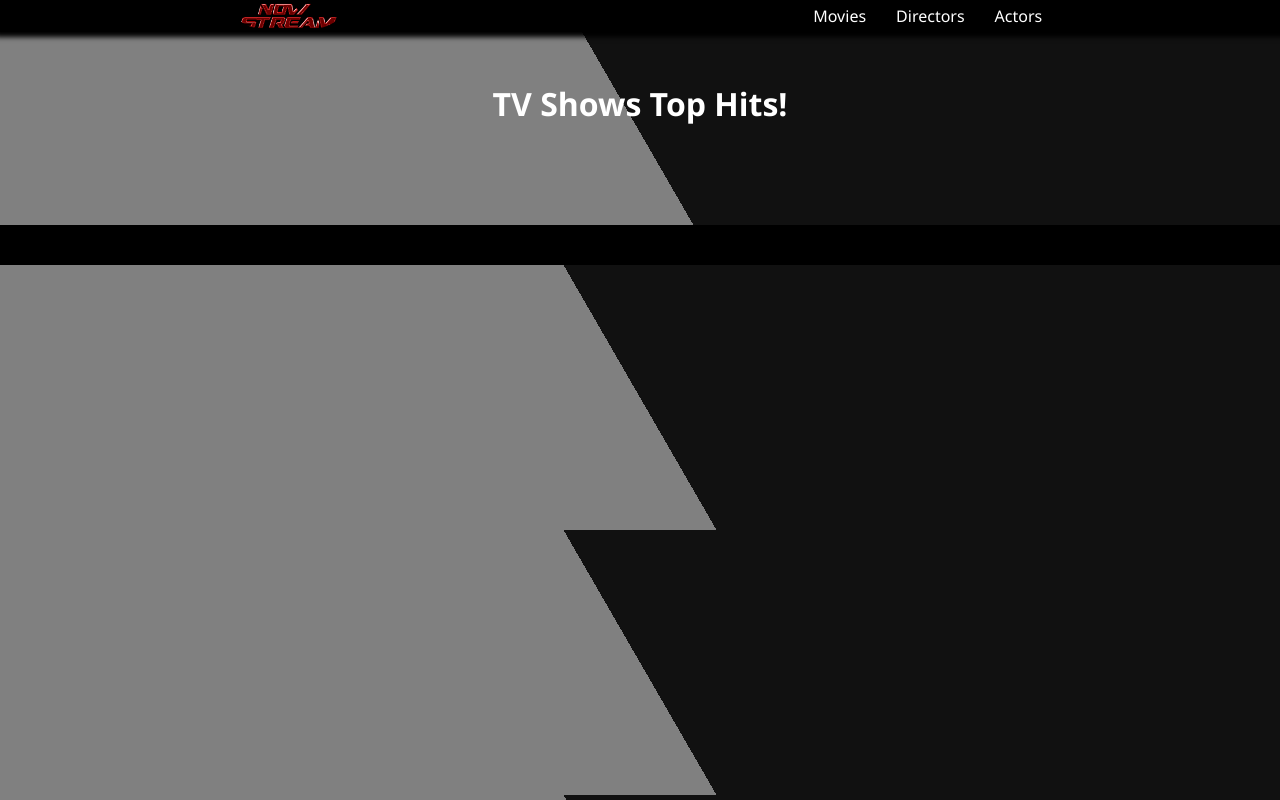
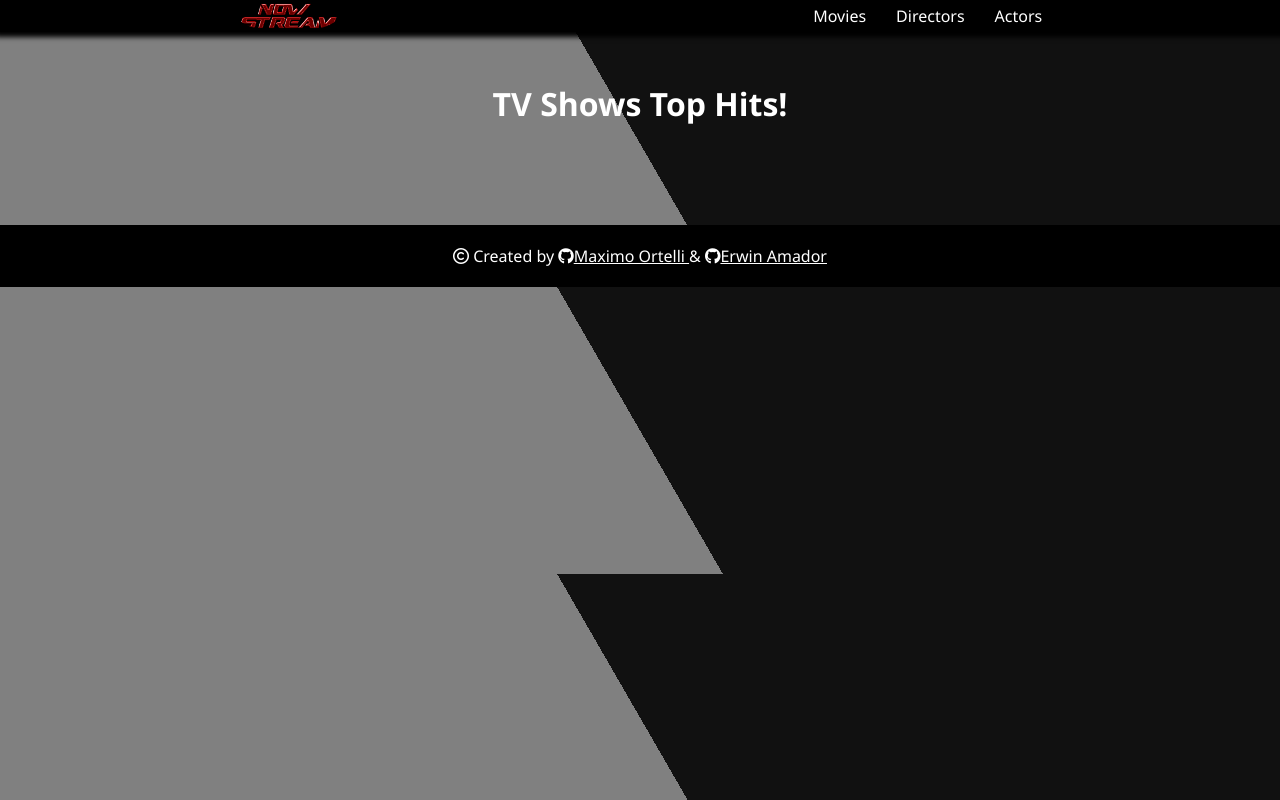
Before and after one commit to eamador1/API-Project, a website built with webpack: page src/index.html in a window 1280 px wide. Built offline with nearby package versions, Linux system fonts and the light colour scheme; no server answers.

Commit message:
Add all files
I creates a footer

```diff
--- a/src/index.html
+++ b/src/index.html
@@ -36,12 +36,30 @@
       </div>
   </main>
 
-  <!-- < Comments popup start -->
-
   <div class="comment-popup-container" id="comment-popup-container"></div>
 
-  <!-- Comment popup end > -->
   <footer>
+    <div class="container">
+      <span class="text-body-secondary"><i class="fa-regular fa-copyright"></i> Created by
+        <a
+          href="https://github.com/maximoortelli"
+          target="_blank"
+          rel="noopener noreferrer"
+          class="text-decoration-none"
+        >
+          <i class="fa-brands fa-github m-1"></i>Maximo Ortelli
+        </a>
+        &
+        <a
+          href="https://github.com/eamador1"
+          target="_blank"
+          rel="noopener noreferrer"
+          class="text-decoration-none"
+        >
+          <i class="fa-brands fa-github m-1"></i>Erwin Amador
+        </a>
+      </span>
+    </div>
   </footer>
   </body>
 </html>
--- a/src/style.css
+++ b/src/style.css
@@ -371,6 +371,10 @@ h1 {
   border-radius: 10px;
 }
 
+.text-decoration-none {
+  color: white;
+}
+
 #name,
 #startdate,
 #enddate {
```
